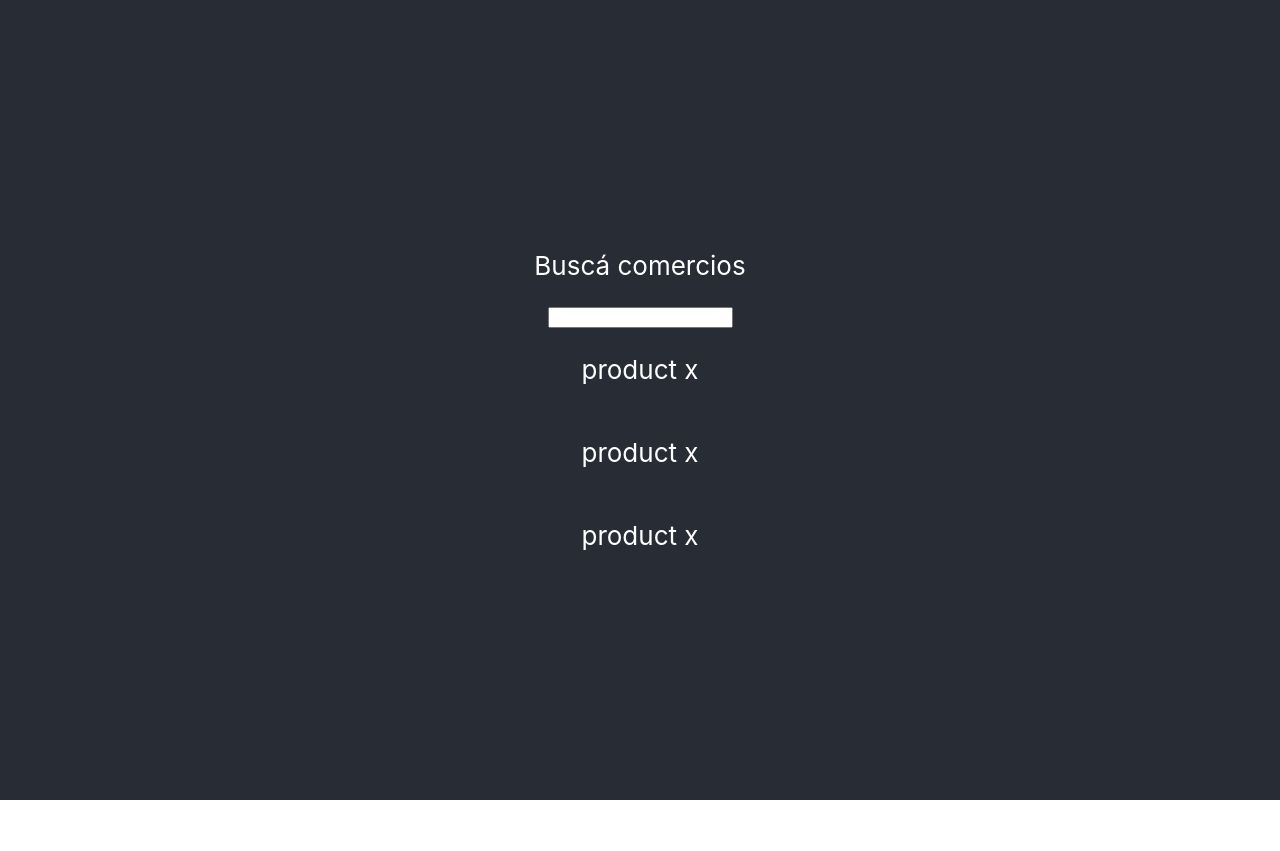
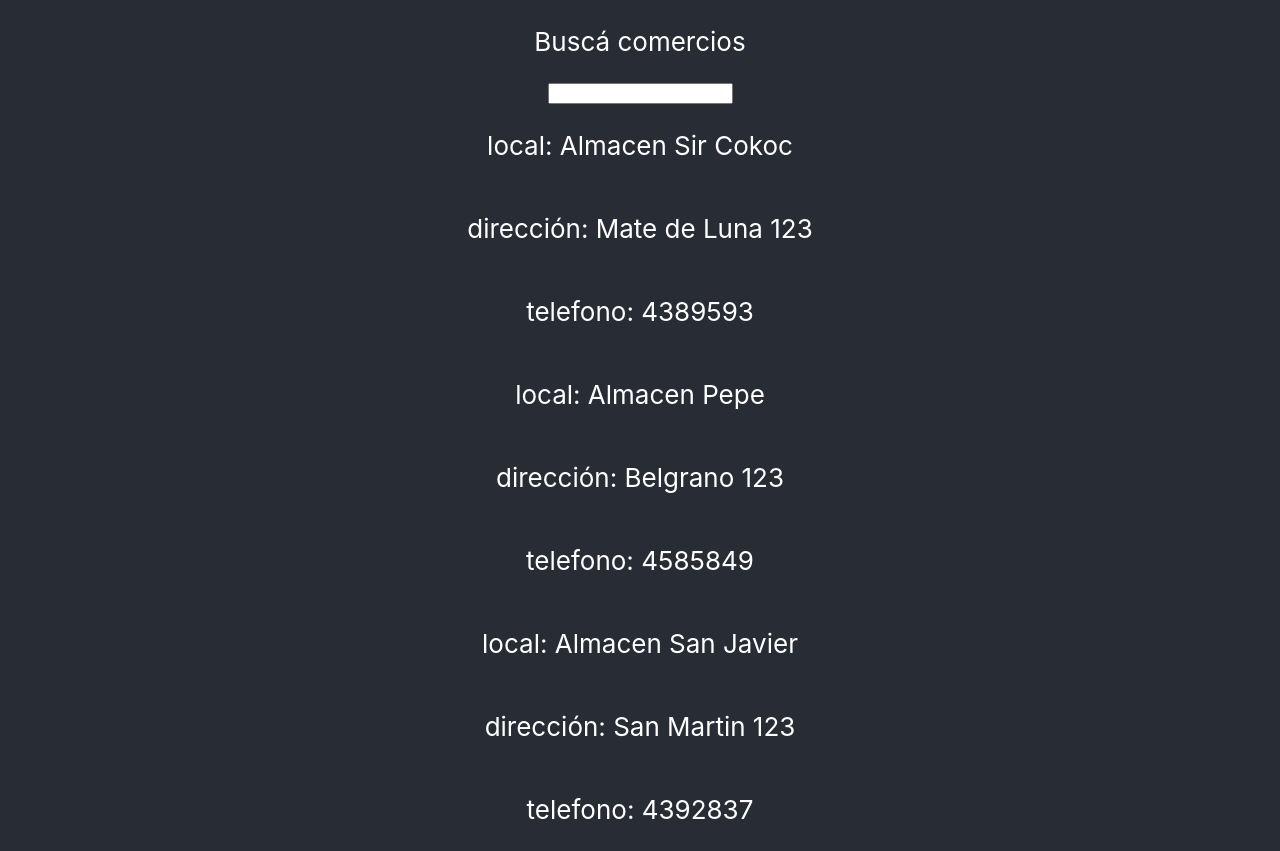
Before and after one commit to alexlecco/compra-desde-casa, a React (Create React App) app: page / in a window 1280 px wide. Before the commit the page ends 800 px from the top, so only its background shows below. Built offline with nearby package versions, Linux system fonts and the light colour scheme.

Commit message:
Connect components with fake data.json

```diff
--- a/src/App.js
+++ b/src/App.js
@@ -1,6 +1,7 @@
 import React from 'react';
 import './App.css';
 import StoresList from './components/StoresList';
+import stores from './data.json';
 
 function App() {
   return (
@@ -9,7 +10,7 @@ function App() {
         <p> Buscá comercios</p>
         <input type="text"/>
 
-        <StoresList />
+        <StoresList stores={stores} />
       </header>
     </div>
   );
--- a/src/components/StoreCard.js
+++ b/src/components/StoreCard.js
@@ -1,9 +1,15 @@
-import React, { Component } from 'react';
+import React, { Component, Fragment } from 'react';
 
 export default class StoreCard extends Component {
     render() {
+        const { store } = this.props;
+
         return (
-            <p>product x</p>
+            <Fragment>
+                <p>local: {store.name}</p>
+                <p>dirección: {store.address}</p>
+                <p>telefono: {store.phone}</p>
+            </Fragment>
         )
     }
 }
--- a/src/components/StoresList.js
+++ b/src/components/StoresList.js
@@ -3,11 +3,13 @@ import StoreCard from './StoreCard';
 
 export default class StoresList extends Component {
     render() {
+        const { stores } = this.props;
+
         return (
             <Fragment>
-                <StoreCard />
-                <StoreCard />
-                <StoreCard />
+                {
+                    stores.map(store => <StoreCard store={store} />)
+                }
             </Fragment>
         )
     }
--- /dev/null
+++ b/src/data.json
@@ -0,0 +1,41 @@
+[
+    {
+        "id": 0,
+        "cuit": 123,
+        "name": "Almacen Sir Cokoc",
+        "address": "Mate de Luna 123",
+        "email": "mate123@gmail.com",
+        "phone": "4389593",
+        "cellphone": "3813768594",
+        "opening_hours": "9 - 15 hs",
+        "accepts_credit": true,
+        "accepts_debit": true,
+        "category_id": 0
+    },
+    {
+        "id": 1,
+        "cuit": 123,
+        "name": "Almacen Pepe",
+        "address": "Belgrano 123",
+        "email": "belgrano123@gmail.com",
+        "phone": "4585849",
+        "cellphone": "3813059384",
+        "opening_hours": "9 - 15 hs",
+        "accepts_credit": true,
+        "accepts_debit": true,
+        "category_id": 0
+    },
+    {
+        "id": 2,
+        "cuit": 123,
+        "name": "Almacen San Javier",
+        "address": "San Martin 123",
+        "email": "sanmartin123@gmail.com",
+        "phone": "4392837",
+        "cellphone": "3813304958",
+        "opening_hours": "9 - 15 hs",
+        "accepts_credit": true,
+        "accepts_debit": true,
+        "category_id": 0
+    }
+]
```
